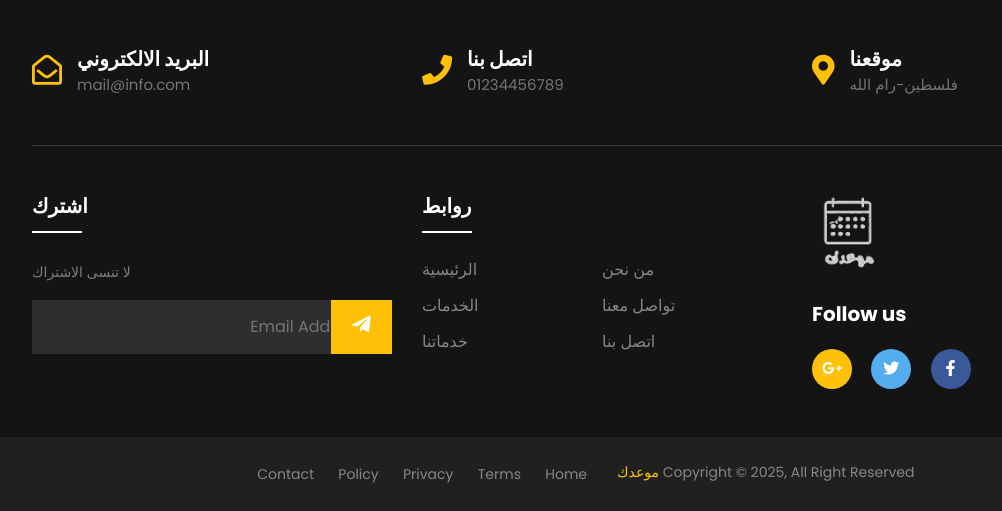
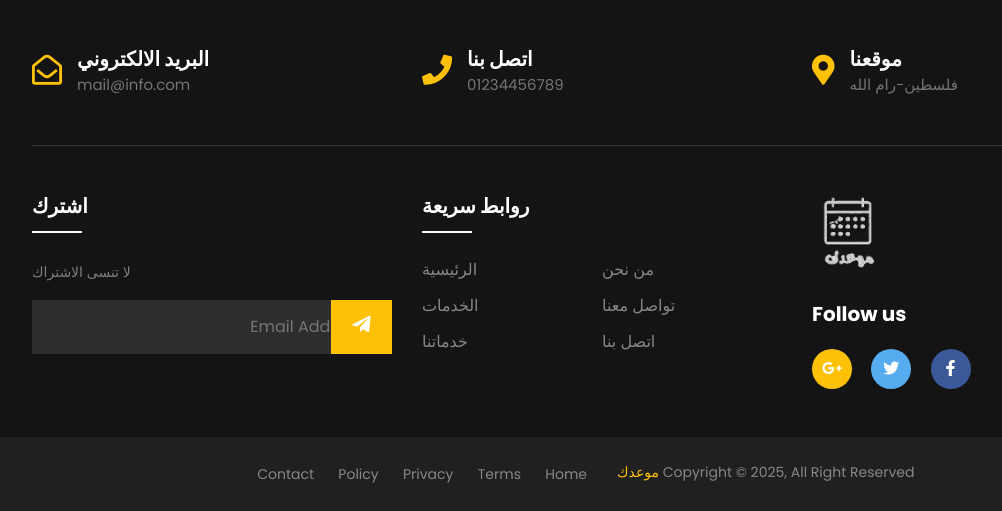
Before and after one commit to SamerRS/Mawedak, a Django app: page /about_us/ in a window 1280 px wide. Shown: the part 629-1140 px from the top of the page, without its empty margins (38-1040 px from the left). Run offline with Django 5.2, Linux system fonts and the light colour scheme; some libraries are stand-ins or nearby versions.

Commit message:
contact_us

```diff
--- a/core/templates/core/base.html
+++ b/core/templates/core/base.html
@@ -134,7 +134,7 @@
                   <div class="col-xl-4 col-lg-4 col-md-6 mb-30">
                       <div class="footer-widget">
                           <div class="footer-widget-heading">
-                              <h3>روابط</h3>
+                              <h3> روابط سريعة</h3>
                           </div>
                           <ul>
                             <li><a href="/">الرئيسية</a></li>
```
